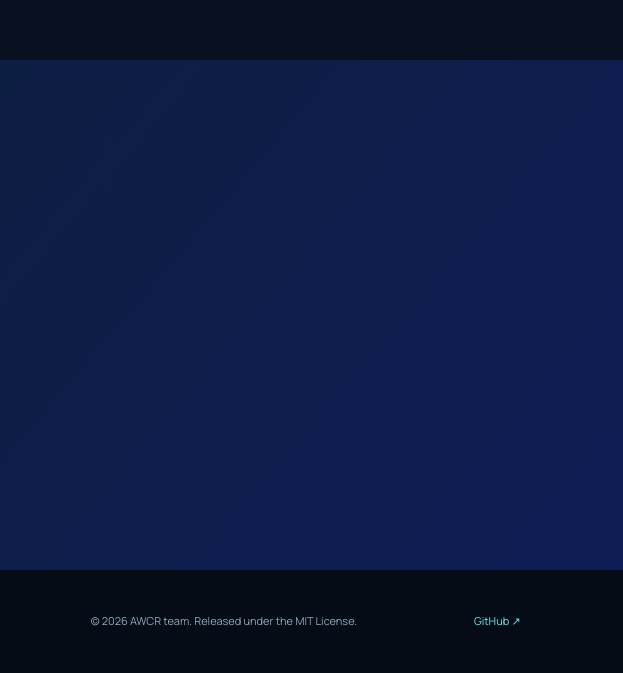
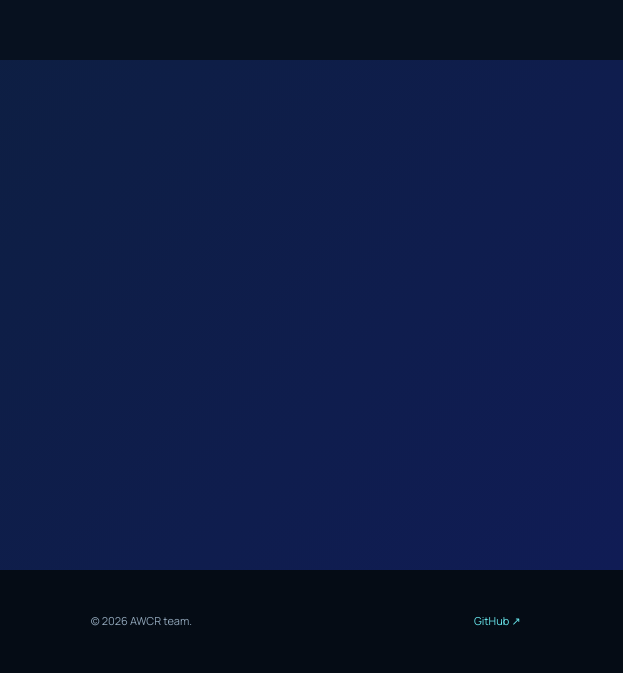
Before and after one commit to scooterxd69/Science-Project, a website with bundled scripts: page index.html in a window 1280 px wide. Shown: the part 8067-8740 px from the top of the page, 657-1280 px from the left. Built offline with nearby package versions, Linux system fonts and the light colour scheme.

Commit message:
Remove license and align published branch

```diff
--- a/index.html
+++ b/index.html
@@ -99,6 +99,6 @@
 
     <section class="contact section" id="contact"><p class="eyebrow"><span></span> Research collaboration</p><h2>Let’s engineer<br>the next mile.</h2><a class="contact-link" href="mailto:awcr.project@example.com">awcr.project@example.com <span>↗</span></a></section>
   </main>
-  <footer><a class="brand" href="#top"><span class="brand-mark">∿</span><span>AWCR<small>LAB</small></span></a><p>Adaptive Wireless Charging Road / Engineering prototype</p><p>© 2026 AWCR team. Released under the MIT License.</p><a href="https://github.com/scooterxd69/Science-Project">GitHub ↗</a></footer>
+  <footer><a class="brand" href="#top"><span class="brand-mark">∿</span><span>AWCR<small>LAB</small></span></a><p>Adaptive Wireless Charging Road / Engineering prototype</p><p>© 2026 AWCR team.</p><a href="https://github.com/scooterxd69/Science-Project">GitHub ↗</a></footer>
 </body>
 </html>
--- a/package.json
+++ b/package.json
@@ -3,6 +3,5 @@
   "version": "1.0.0",
   "private": true,
   "description": "Interactive research showcase for dynamic wireless EV charging.",
-  "scripts": { "start": "npx serve .", "check": "node scripts/check-site.mjs", "debug": "node scripts/debug-site.mjs" },
-  "license": "MIT"
+  "scripts": { "start": "npx serve .", "check": "node scripts/check-site.mjs", "debug": "node scripts/debug-site.mjs" }
 }
```
Also changed, not shown: README.md, 1 other file.
